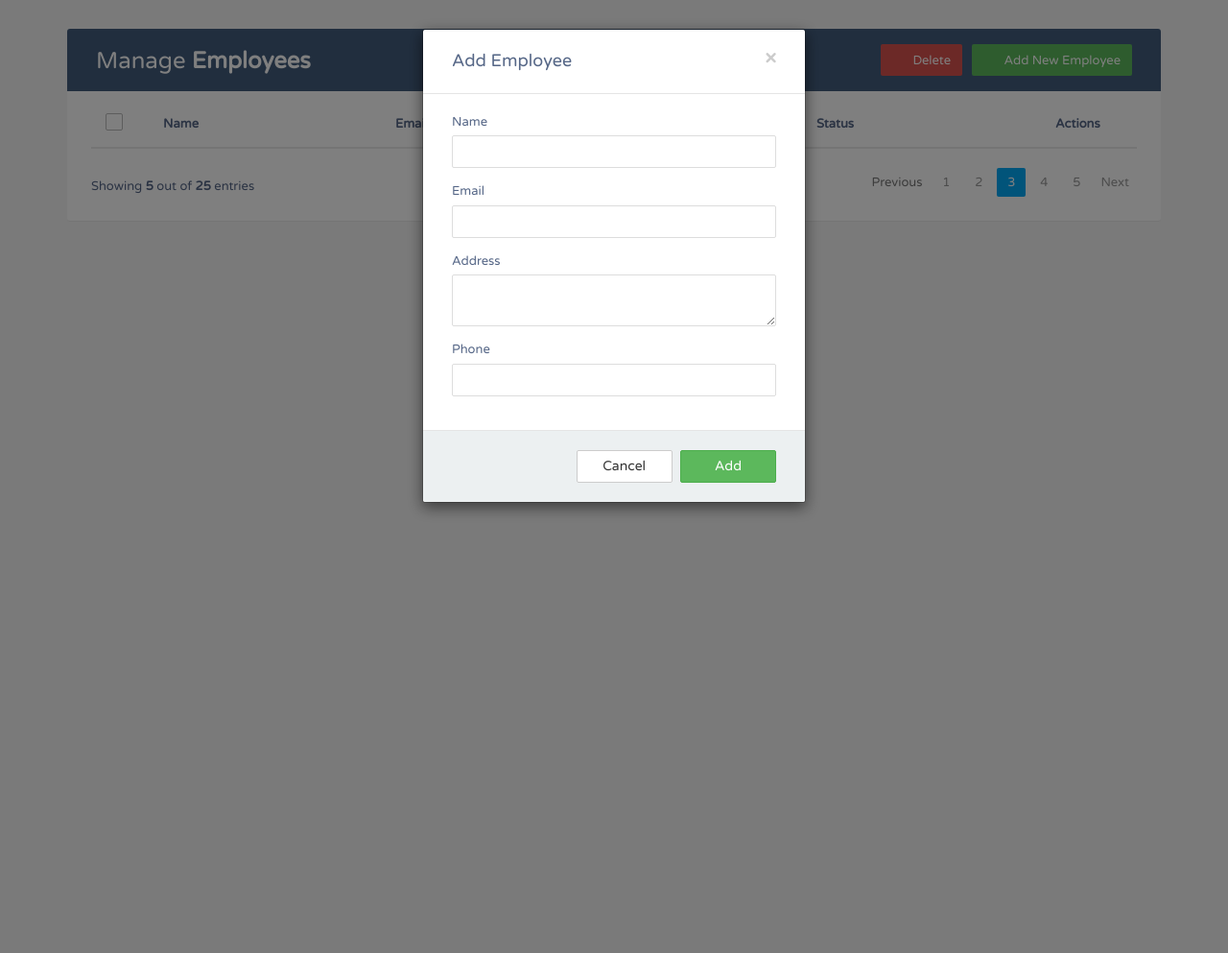
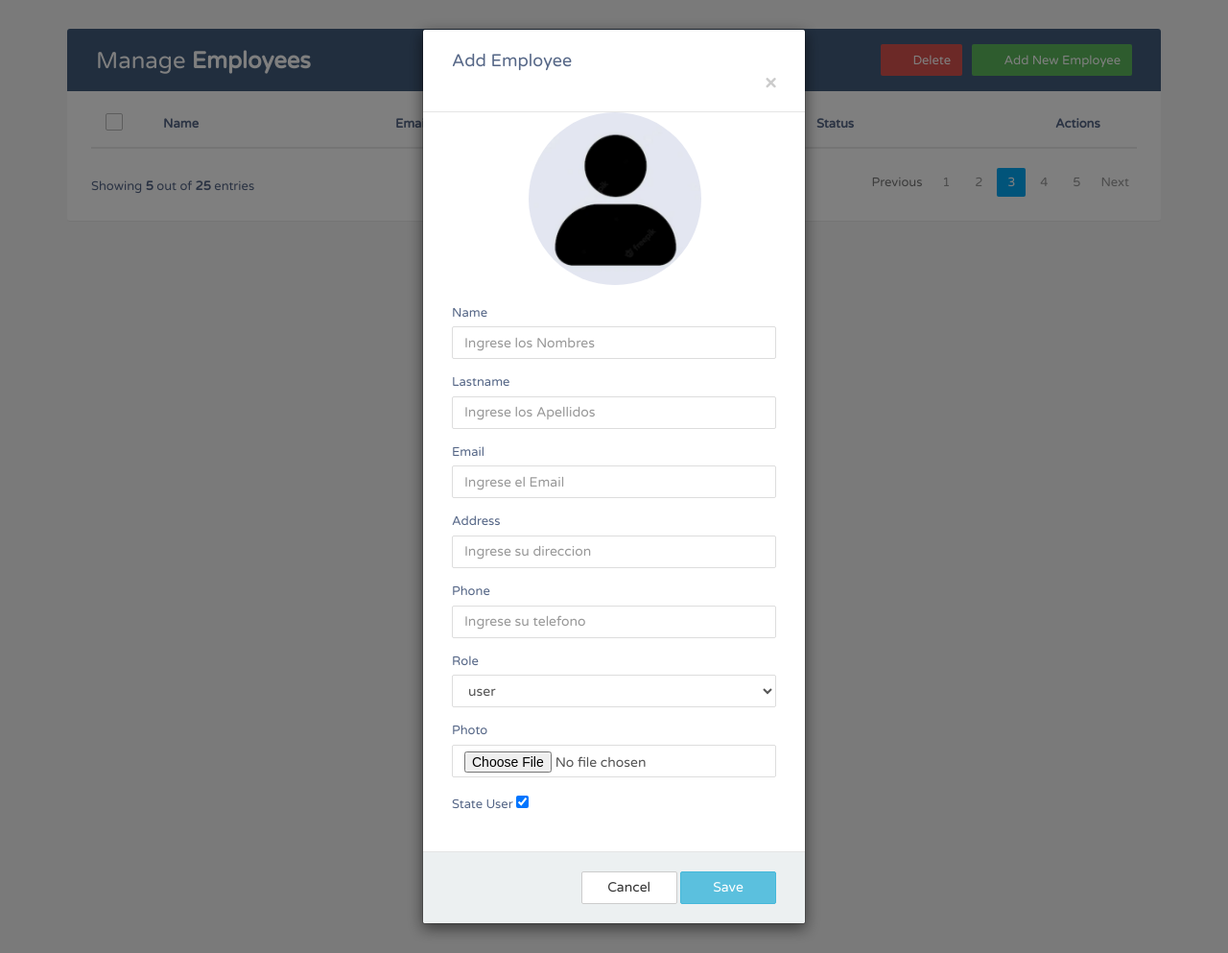
Before and after one commit to ezemartlopez/CrudDjango, a Django app: page / in a window 1280 px wide, after a click that opens the changed part. Shown: the whole page at 96% size. Run offline with Django 4.2, Linux system fonts and the light colour scheme; lists and menus that the app fills with data are empty; some libraries are stand-ins or nearby versions.

Commit message:
guardo todo de una que ya es tarde.

```diff
--- a/crud/static/css/modal.css
+++ b/crud/static/css/modal.css
@@ -53,11 +53,15 @@ a{
 div .input-group{
     padding-bottom:10px;
 }
+.align_center{
+    margin-left: auto;
+    margin-right: auto;
+}
 
-.checkboxes {
-    align-items: center;
-    vertical-align: middle;
-    word-wrap: break-word;
-    width: 1.4rem;
-    height: 1.4rem;
-  }
+.check_input{
+    color: #566787;
+    font-family: 'Verdana', 'sans-serif';
+    font-size: 13px;
+    line-height: 1.5;
+    font-weight: normal;
+}
--- a/crud/static/scripts/table.js
+++ b/crud/static/scripts/table.js
@@ -1,6 +1,10 @@
 $(document).ready(function(){
 	// Activate tooltip
 	$('[data-toggle="tooltip"]').tooltip();
+
+	//Modify value id user submit
+
+
 
 	// Select/Deselect checkboxes
 	var checkbox = $('table tbody input[type="checkbox"]');
--- a/crud/templates/components/table-v1.html
+++ b/crud/templates/components/table-v1.html
@@ -56,7 +56,7 @@
 						</td>
                         <td>
                             <a href="{% url 'user_edit' id=user.id %}" class="edit" data-toggle="modal"><i class="material-icons" data-toggle="tooltip" title="Edit">&#xE254;</i></a>
-                            <a href="#deleteEmployeeModal" class="delete" data-toggle="modal"><i class="material-icons" data-toggle="tooltip" title="Delete">&#xE872;</i></a>
+                            <a href="{% url 'user_delete' id=user.id %}" value="{{user.id}}" class="delete" data-toggle="modal"><i class="material-icons" data-toggle="tooltip" title="Delete">&#xE872;</i></a>
                         </td>
                     </tr>
                     {% endfor %}
@@ -82,35 +82,73 @@
 	<!-- Add Modal HTML -->
 
 	{# Agregar un usuario #}
-	<div id="addEmployeeModal" class="modal fade">
-		<div class="modal-dialog">
+	<div id="addEmployeeModal" class="container modal fade">
+		<div class="modal-dialog align_center">
 			<div class="modal-content">
-				<form>
-					<div class="modal-header">
-						<h4 class="modal-title">Add Employee</h4>
-						<button type="button" class="close" data-dismiss="modal" aria-hidden="true">&times;</button>
+				<form action="{% url 'user_create' %}" method="post" enctype="multipart/form-data">
+					{% csrf_token %}
+					<div class="w3-center">
+						<div class="modal-header ">
+							<div class="w3-cell-row">
+								<div class="w3-container w3-cell">
+									<h4 class="modal-title">Add Employee</h4>
+								</div>
+								<div class="w3-container w3-cell">
+									<a href="{% url 'index' %}" target="_parent">
+										<button type="button" class="close" data-dismiss="modal" aria-hidden="true"> &times;</button>
+									</a>
+								</div>
+							</div>
+						</div>
+						<div class="container-card">
+							<div class="container-img">
+								<img src="{{url_img}}" id="imagenPrevisualizacion" class="img-profile" alt="foto">
+							</div>
+						</div>
 					</div>
 					<div class="modal-body">
 						<div class="form-group">
 							<label>Name</label>
-							<input type="text" class="form-control" required>
+							{{form.name}}
+						</div>
+						<div class="form-group">
+							<label>Lastname</label>
+							{{form.last_name}}
 						</div>
 						<div class="form-group">
 							<label>Email</label>
-							<input type="email" class="form-control" required>
+							{{form.email}}
 						</div>
 						<div class="form-group">
 							<label>Address</label>
-							<textarea class="form-control" required></textarea>
+							{{form.address}}
 						</div>
 						<div class="form-group">
 							<label>Phone</label>
-							<input type="text" class="form-control" required>
+							{{form.phone}}
+						</div>
+						<div class="form-group">
+							<label>Role</label>
+							{{form.type_user}}
+						</div>
+						<div class="form-group">
+							<label>Photo</label>
+							{{form.photo}}
+						</div>
+						<div class="form-group">
+							<label>State User</label>
+							{{form.active}}
 						</div>
 					</div>
 					<div class="modal-footer">
-						<input type="button" class="btn btn-default" data-dismiss="modal" value="Cancel">
-						<input type="submit" class="btn btn-success" value="Add">
+						<a href="{% url 'index' %}" target="_parent">
+							<input type="button" class="btn btn-default" data-dismiss="modal" value="Cancel">
+						</a>
+
+
+						<input type="submit" class="btn btn-info" value="Save">
+
+
 					</div>
 				</form>
 			</div>
@@ -118,50 +156,14 @@
 	</div>
 	{# Fin Agregar un usuario #}
 
-	<!-- Edit Modal HTML -->
-	{# Editar a un usuario #}
-	<div id="editEmployeeModal" class="modal fade">
-		<div class="modal-dialog">
-			<div class="modal-content">
-				<form>
-					<div class="modal-header">
-						<h4 class="modal-title">Edit Employee</h4>
-						<button type="button" class="close" data-dismiss="modal" aria-hidden="true">&times;</button>
-					</div>
-					<div class="modal-body">
-						<div class="form-group">
-							<label>Name</label>
-							<input type="text" class="form-control" required>
-						</div>
-						<div class="form-group">
-							<label>Email</label>
-							<input type="email" class="form-control" required>
-						</div>
-						<div class="form-group">
-							<label>Address</label>
-							<textarea class="form-control" required></textarea>
-						</div>
-						<div class="form-group">
-							<label>Phone</label>
-							<input type="text" class="form-control" required>
-						</div>
-					</div>
-					<div class="modal-footer">
-						<input type="button" class="btn btn-default" data-dismiss="modal" value="Cancel">
-						<input type="submit" class="btn btn-info" value="Save">
-					</div>
-				</form>
-			</div>
-		</div>
-	</div>
-	{# Fin Editar a un Usuario #}
-
 	<!-- Delete Modal HTML -->
 	{# Eliminar solo al Usuario seleccionado #}
 	<div id="deleteEmployeeModal" class="modal fade">
 		<div class="modal-dialog">
 			<div class="modal-content">
-				<form>
+				<form action="{% url 'user_delete' id=0 %}" method="post">
+					{% csrf_token %}
+					<input id="userId" name="id" type="hidden" value="">
 					<div class="modal-header">
 						<h4 class="modal-title">Delete Employee</h4>
 						<button type="button" class="close" data-dismiss="modal" aria-hidden="true">&times;</button>
@@ -179,47 +181,3 @@
 		</div>
 	</div>
 	{# Fin Eliminar solo al usuario seleccionado #}
-
-	<!-- View Modal HTML -->
-	{# Ver a un usuario #}
-	<div id="viewEmployeeModal" class="modal fade">
-		<div class="modal-dialog">
-			<div class="modal-content">
-				<form>
-					<div class="modal-header">
-						<h4 class="modal-title">View Employee</h4>
-						<button type="button" class="close" data-dismiss="modal" aria-hidden="true">&times;</button>
-					</div>
-
-					<div class="modal-body">
-						<div class="container" id="top-img-container">
-							<div class="container-img">
-								<img src="{{user.photo.url}}" id="imagenPrevisualizacion" class="profile" alt="foto">
-							</div>
-						</div>
-						<div class="form-group">
-							<label>Name</label>
-							<input type="text" class="form-control" required>
-						</div>
-						<div class="form-group">
-							<label>Email</label>
-							<input type="email" class="form-control" required>
-						</div>
-						<div class="form-group">
-							<label>Address</label>
-							<textarea class="form-control" required></textarea>
-						</div>
-						<div class="form-group">
-							<label>Phone</label>
-							<input type="text" class="form-control" required>
-						</div>
-					</div>
-					<div class="modal-footer">
-						<input type="button" class="btn btn-default" data-dismiss="modal" value="Cancel">
-						<input type="submit" class="btn btn-info" value="Save">
-					</div>
-				</form>
-			</div>
-		</div>
-	</div>
-	{# Fin Ver a un Usuario #}
--- a/crud/templates/users/edit_user.html
+++ b/crud/templates/users/edit_user.html
@@ -4,7 +4,7 @@
 {% block styles %}
     <link rel="stylesheet" href="{% static 'css/img_style.css' %}">
     <link rel="stylesheet" href="{% static 'css/modal.css' %}">
-    <link rel="stylesheet" href="https://www.w3schools.com/w3css/4/w3.css">
+    {# <link rel="stylesheet" href="https://www.w3schools.com/w3css/4/w3.css"> #}
 {% endblock styles %}
 
 
--- a/crud/templates/users/index-v1.html
+++ b/crud/templates/users/index-v1.html
@@ -6,6 +6,7 @@
     <link rel="stylesheet" href="{% static 'css/table_style.css' %}">
     <link rel="stylesheet" href="{% static 'css/modal.css' %}">
     <link rel="stylesheet" href="{% static 'css/img_style.css' %}">
+
 {% endblock styles %}
 
 {% block content %}
@@ -14,4 +15,5 @@
 
 {% block scripts %}
     <script src="{% static 'scripts/table.js' %}"></script>
+    <script src="{% static 'scripts/load_img.js' %}"></script>
 {% endblock scripts %}
--- a/crud/users/forms.py
+++ b/crud/users/forms.py
@@ -9,7 +9,7 @@ class UserForm(ModelForm):
             'name':TextInput(attrs={'type':'text','placeholder':'Ingrese los Nombres', 'class':'form-control'}),
             'last_name':TextInput(attrs={'type':'text','placeholder':'Ingrese los Apellidos', 'class':'form-control'}),
             'email':EmailInput(attrs={'type':'text','placeholder':'Ingrese el Email', 'class':'form-control'}),
-            'active':CheckboxInput(attrs={'type':'checkbox', 'class':'checkboxes'}),
+            'active':CheckboxInput(attrs={'type':'checkbox'}),
             'type_user':Select(attrs={'type':'select', 'class':'form-control'},choices=USER_TYPE),
             'photo':FileInput(attrs={'type':'file','id':'seleccionArchivos','class':'form-control'}),
             'date_created':DateInput(attrs={'type':'date'}),
--- a/crud/users/views.py
+++ b/crud/users/views.py
@@ -6,7 +6,9 @@ from django.contrib import messages
 # Create your views here.
 def index(req):
     users = User.objects.all()
-    context = {'users':users}
+    form = UserForm()
+    url_img = '/media/images/default/no-img.png'
+    context = {'users':users,'form':form,'url_img':url_img}
     return render(req,'users/index-v1.html',context)
 
 
@@ -62,7 +64,7 @@ def edit(req, id):
         return render(req, 'users/edit_user.html',context)
 
 
-def delete(req, id):
+def delete(req,id):
     #Obtengo el usuario con ese id
     user = User.objects.get(id=id)
     #Elimino ese usuario, pero antes elimino la foto asociada en la carpeta media/images
```
Also changed, not shown: crud/templates/components/cards/card_form.html (+4 -5 lines), crud/media/images/foto-itachi.png (deleted).
